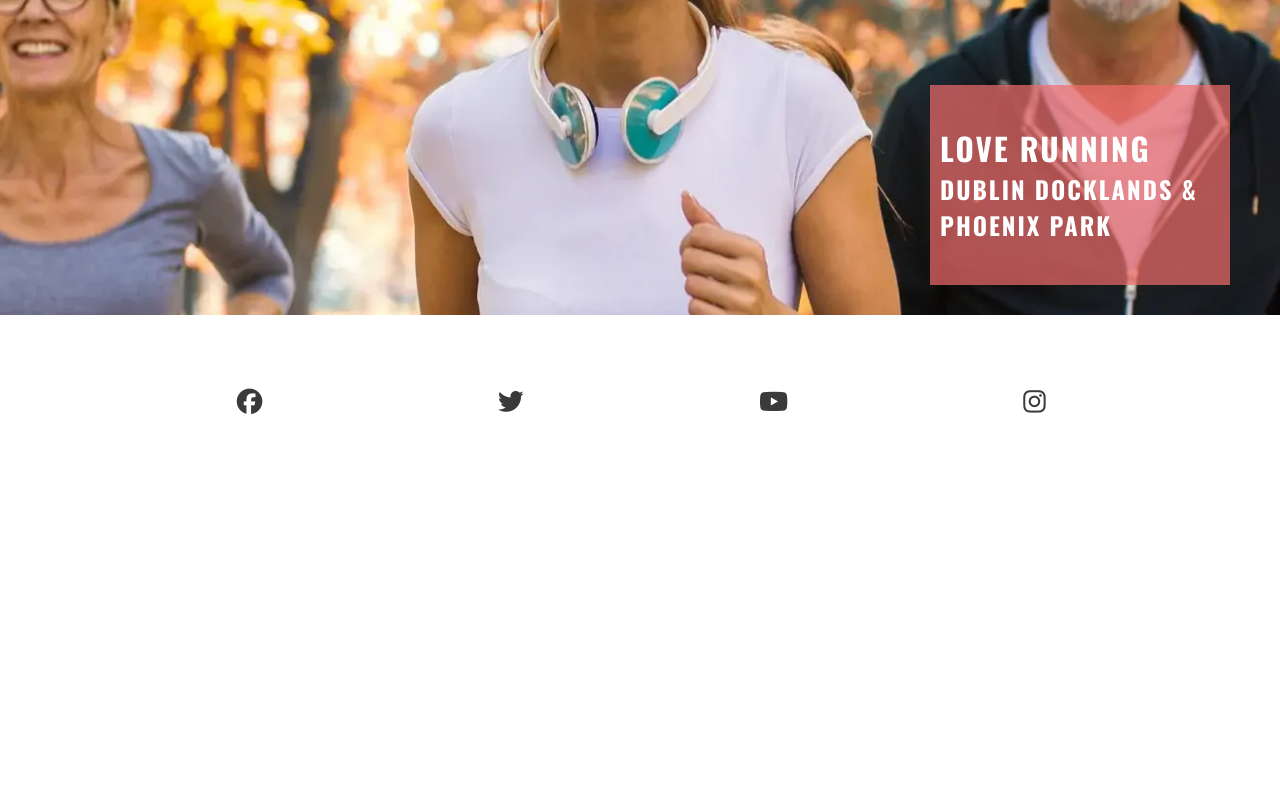
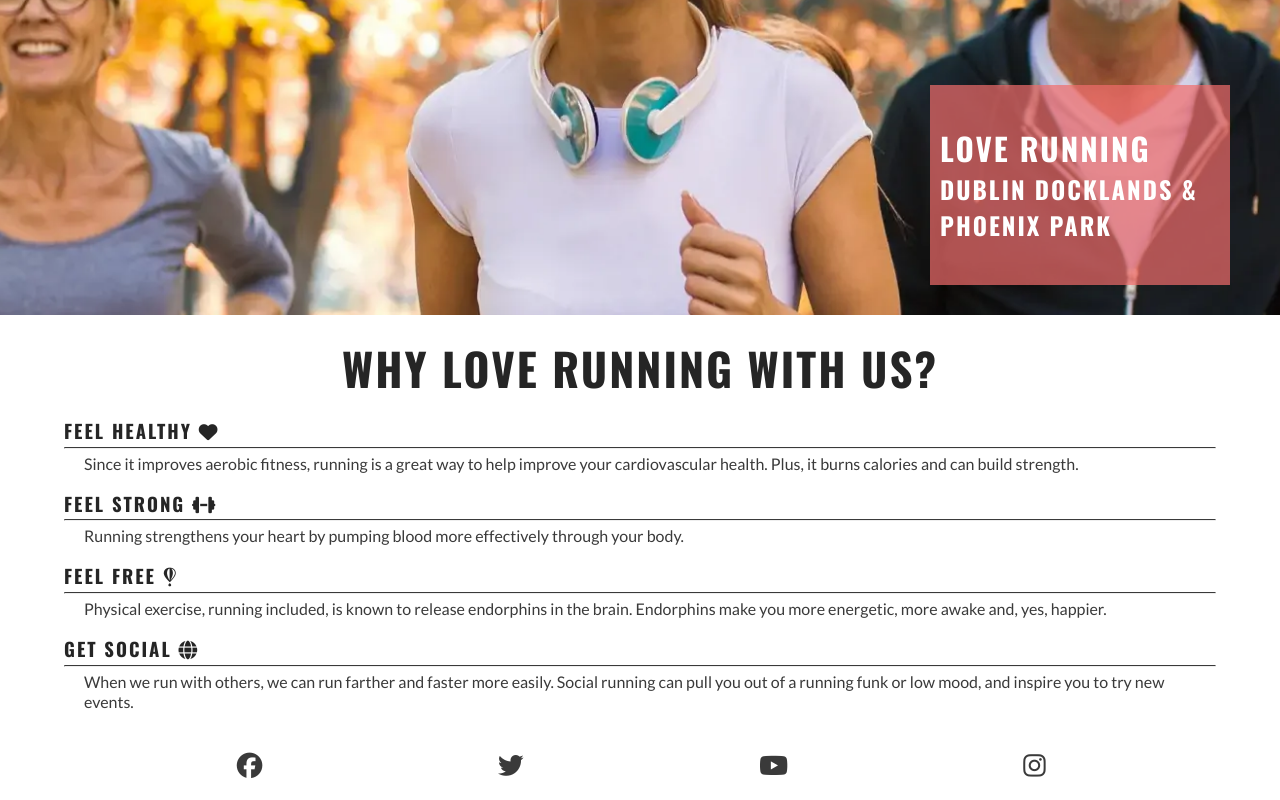
Before and after one commit to tenthweb/love-running, a plain HTML site: page index.html in a window 1280 px wide. Shown: the part 364-1164 px from the top of the page. Before the commit the page ends 800 px from the top, so only its background shows below. Drawn offline with nearby package versions, Linux system fonts and the light colour scheme.

Commit message:
add, populatate, and style reasons for selection section of index

```diff
--- a/assets/css/style.css
+++ b/assets/css/style.css
@@ -128,6 +128,37 @@ main{
     color:white;
 }
 
+#reasons{
+    width: 90%;
+    margin: 20px auto;
+
+}
+
+#reasons  h2 {
+    font-size:280%;
+    margin-bottom: 20px;
+    text-align: center;
+}
+
+#benefits p {
+
+    padding: 0 20px;
+
+}
+
+#benefits-physical > div, #benefits-mental > div {
+    margin-bottom: 20px;
+    line-height: 20px;
+ }
+
+#benefits-physical hr, #benefits-mental hr {
+    border-top: 1px solid #3a3a3a;
+    margin: 5px 0;
+
+
+}
+
+
 /* Footer */
 #social-networks{
     text-align:center;
@@ -191,6 +222,10 @@ main{
 
     }
 
+
+
+
+
 }
 
 @media screen and (min-width:992px){
--- a/index.html
+++ b/index.html
@@ -55,6 +55,54 @@
 
             </div>
             </section>
+        <section id = "reasons">
+            <h2>Why Love Running with us?</h2>
+            <div id = "benefits">
+
+                <div id ="benefits-physical">
+                    <div>
+                        <h3>FEEL HEALTHY <i class="fa-solid fa-heart"></i></h3>
+                        <hr>
+                        <p>
+                            Since it improves aerobic fitness, running is a great way to help improve your cardiovascular health. Plus, it burns calories and can build strength.
+                        </p>
+                    </div>
+
+                    <div>
+                        <h3>FEEL STRONG <i class="fa-solid fa-dumbbell"></i></h3>
+                        <hr>
+                        <p>
+                            Running strengthens your heart by pumping blood more effectively through your body.
+                        </p>
+                    </div>
+                </div>
+
+                <div id = "benefits-mental">
+                    <div>
+                        <h3>FEEL FREE <i class="fa-brands fa-fly"></i></h3>
+                        <hr>
+                        <p>
+
+                            Physical exercise, running included, is known to release endorphins in the brain. Endorphins make you more energetic, more awake and, yes, happier.
+
+                        </p>
+                    </div>
+                    <div>
+                        <h3>GET SOCIAL <i class="fa-solid fa-globe"></i></h3>
+                        <hr>
+                        <p>
+
+                            When we run with others, we can run farther and faster more easily. Social running can pull you out of a running funk or low mood, and inspire you to try new events.
+
+                        </p>
+                    </div>
+                </div>
+                </div>
+
+            </section>
+
+
+        </section>
     </main>
     <footer>
         <ul id="social-networks">
```
